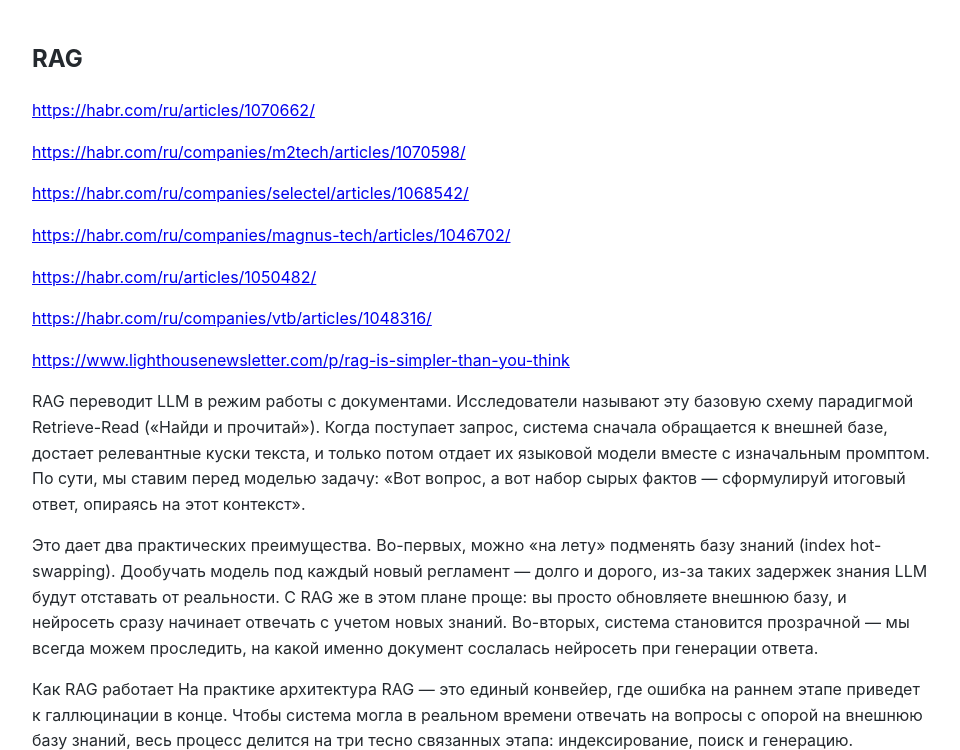
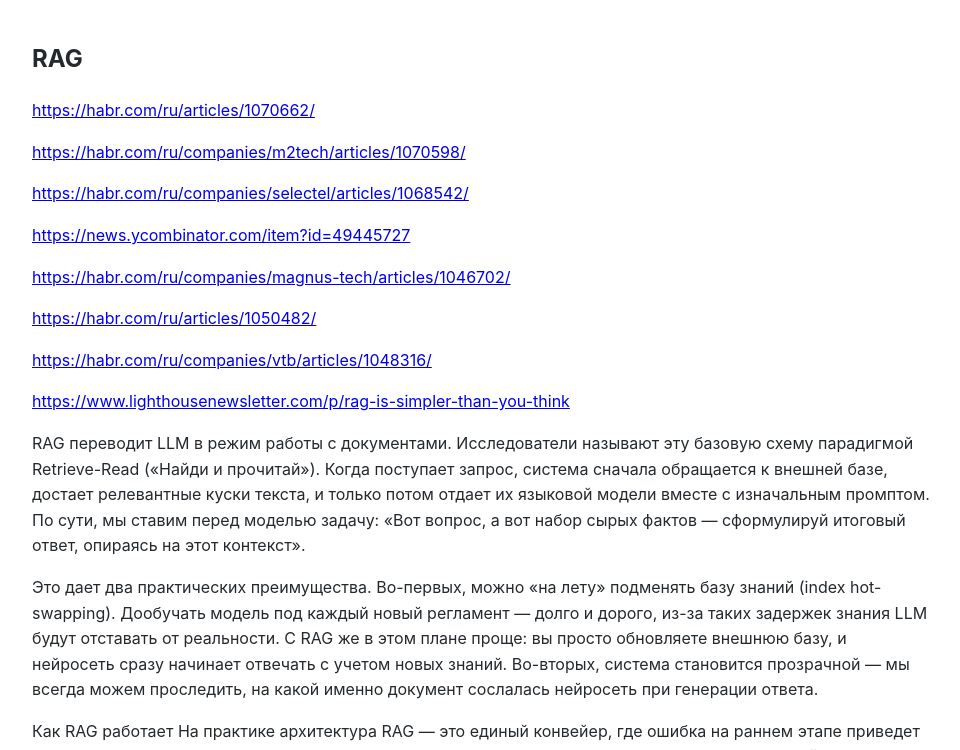
Before and after one commit to Michael-Lubinsky/michael-lubinsky.github.com, a Jekyll site: the page built from ml/rag.md, in a window 1280 px wide and 900 px high, cut to the strip 0-750 px from the top of the window. Shown: the whole strip, without its empty margins (158-1118 px from the left). Built offline with Jekyll 4.4.1, drawn with Linux system fonts in a browser that asks for light colours; our own code applies the rules of GitHub Pages for plain Markdown files.

Commit message:
Update rag.md

```diff
--- a/ml/rag.md
+++ b/ml/rag.md
@@ -6,6 +6,7 @@
 
 <https://habr.com/ru/companies/selectel/articles/1068542/>
 
+<https://news.ycombinator.com/item?id=49445727>
 
 <https://habr.com/ru/companies/magnus-tech/articles/1046702/>
 
```
